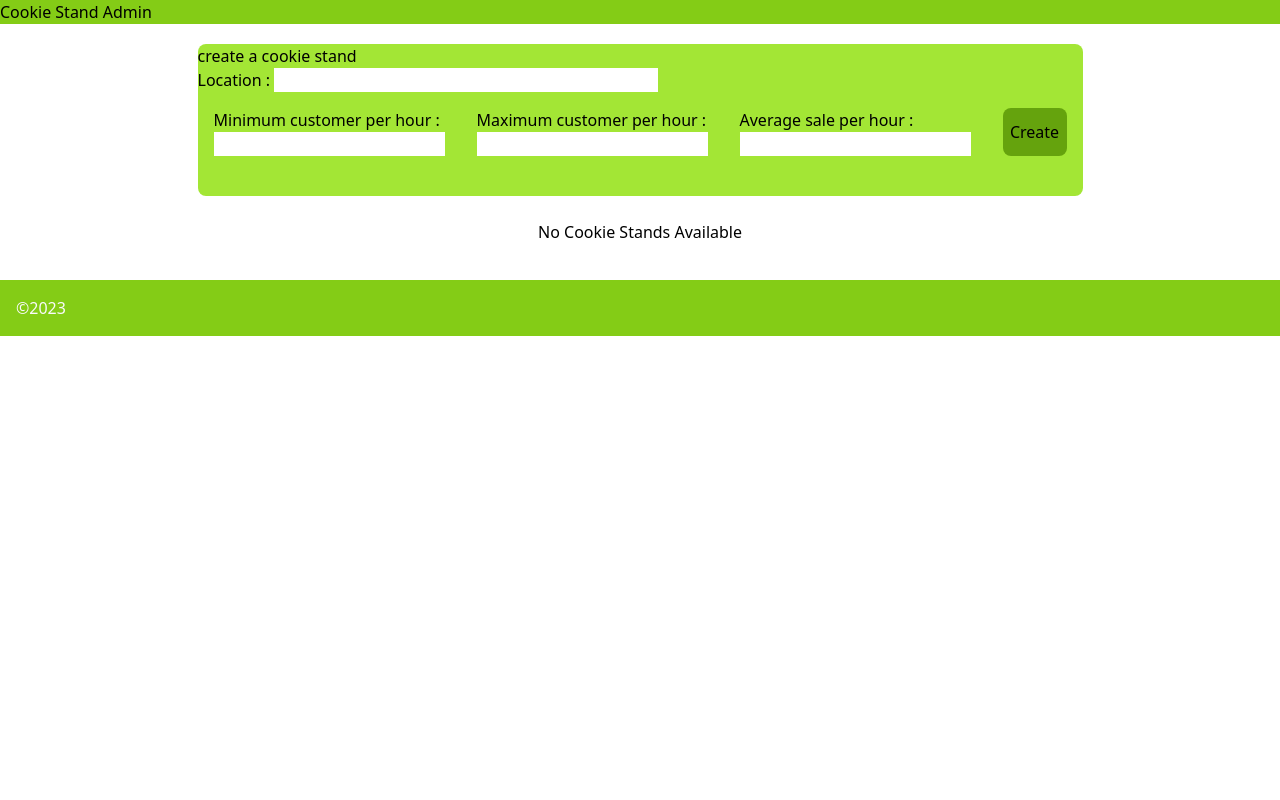
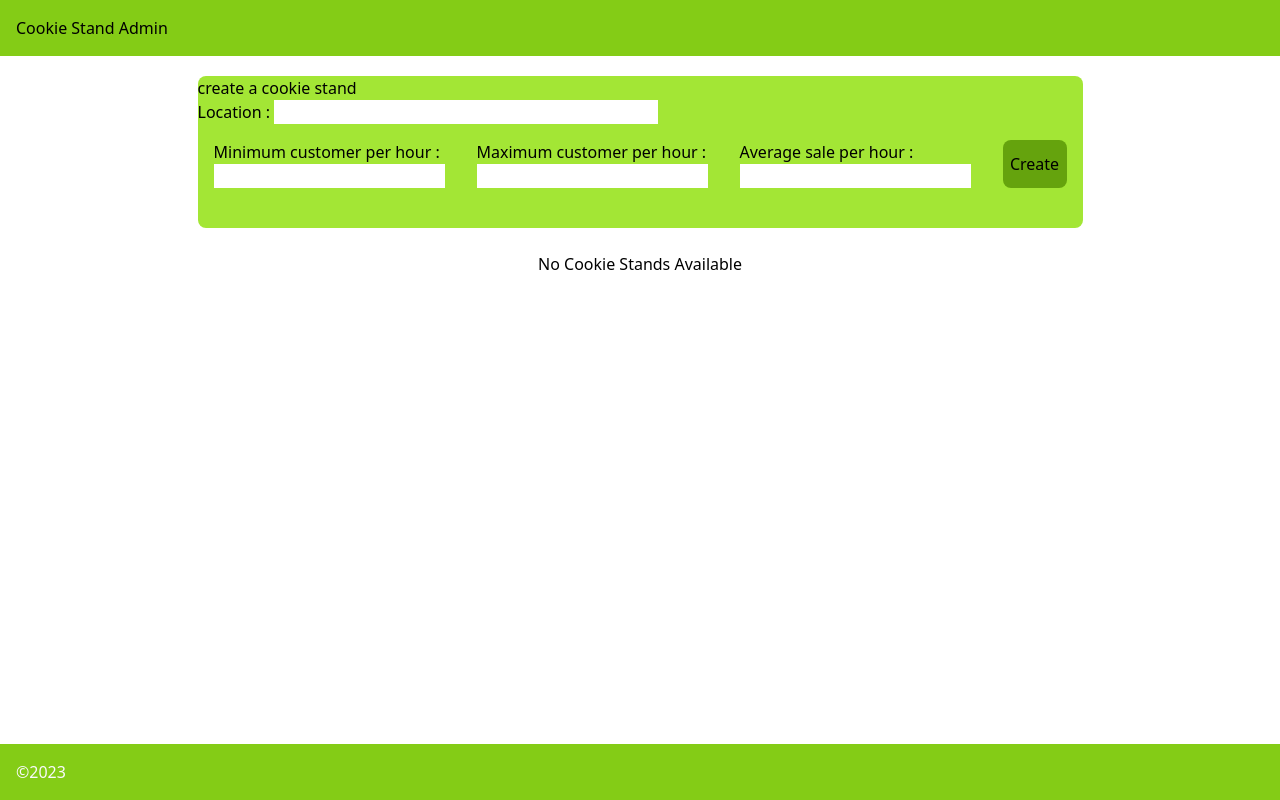
Before and after one commit to AbdelrahmanElatrash/cookie-stand-admin, a Next.js app: page / in a window 1280 px wide. Built offline with nearby package versions, Linux system fonts and the light colour scheme.

Commit message:
fix design footer

```diff
--- a/pages/component/Footer.js
+++ b/pages/component/Footer.js
@@ -2,7 +2,7 @@
 
 const Footer=()=>{
     return (
-    <footer className="p-4 mt-8 bg-lime-500 text-gray-50 object-bottom ">
+    <footer className="absolute bottom-0 w-full p-4  mt-8 bg-lime-500 text-gray-50  ">
         &copy;2023
     </footer>
     )
--- a/pages/component/Header.js
+++ b/pages/component/Header.js
@@ -2,7 +2,7 @@
 
 const Header =()=>{
     return (
-        <header className="flex justify-start w-full h-1/4 bg-lime-500 ">
+        <header className="flex justify-start p-4 w-full h-1/4 bg-lime-500 ">
         <h1 className="h-1/4">   Cookie Stand Admin  </h1>
       </header>
     )
```
